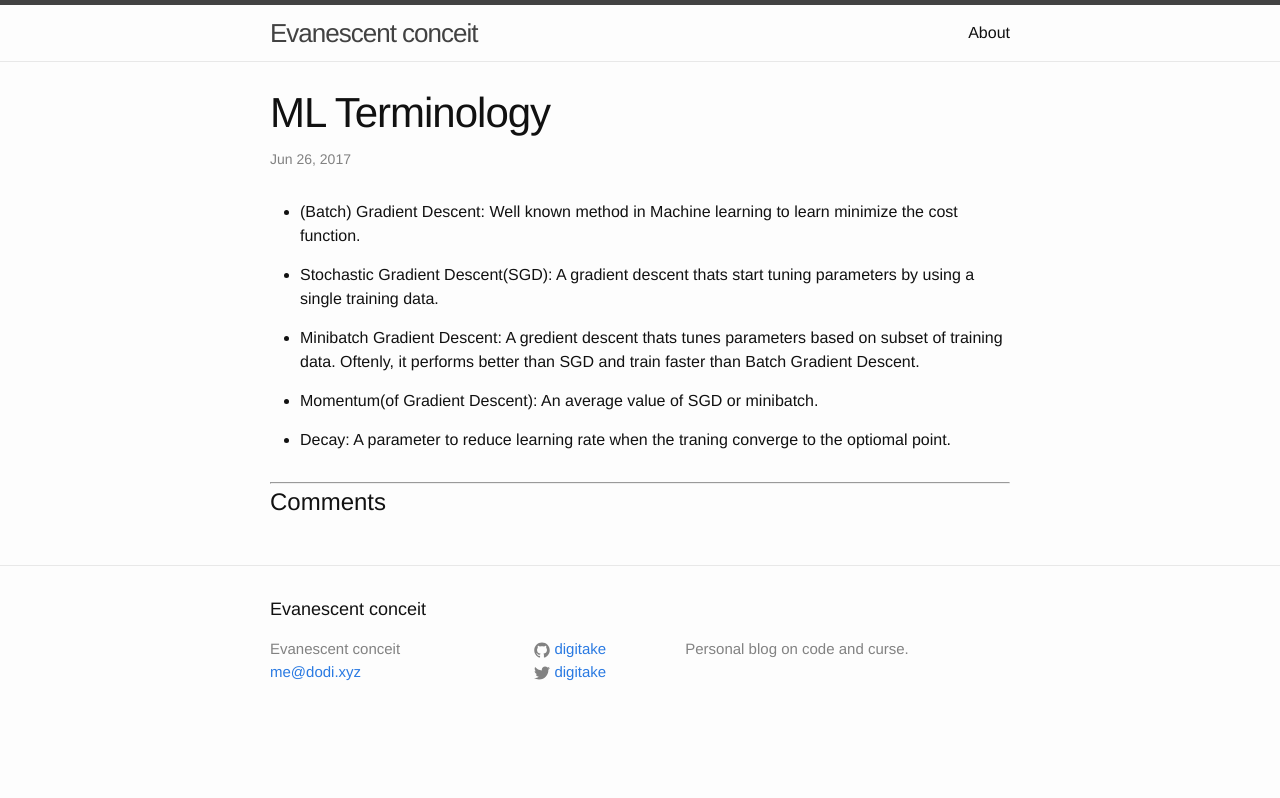
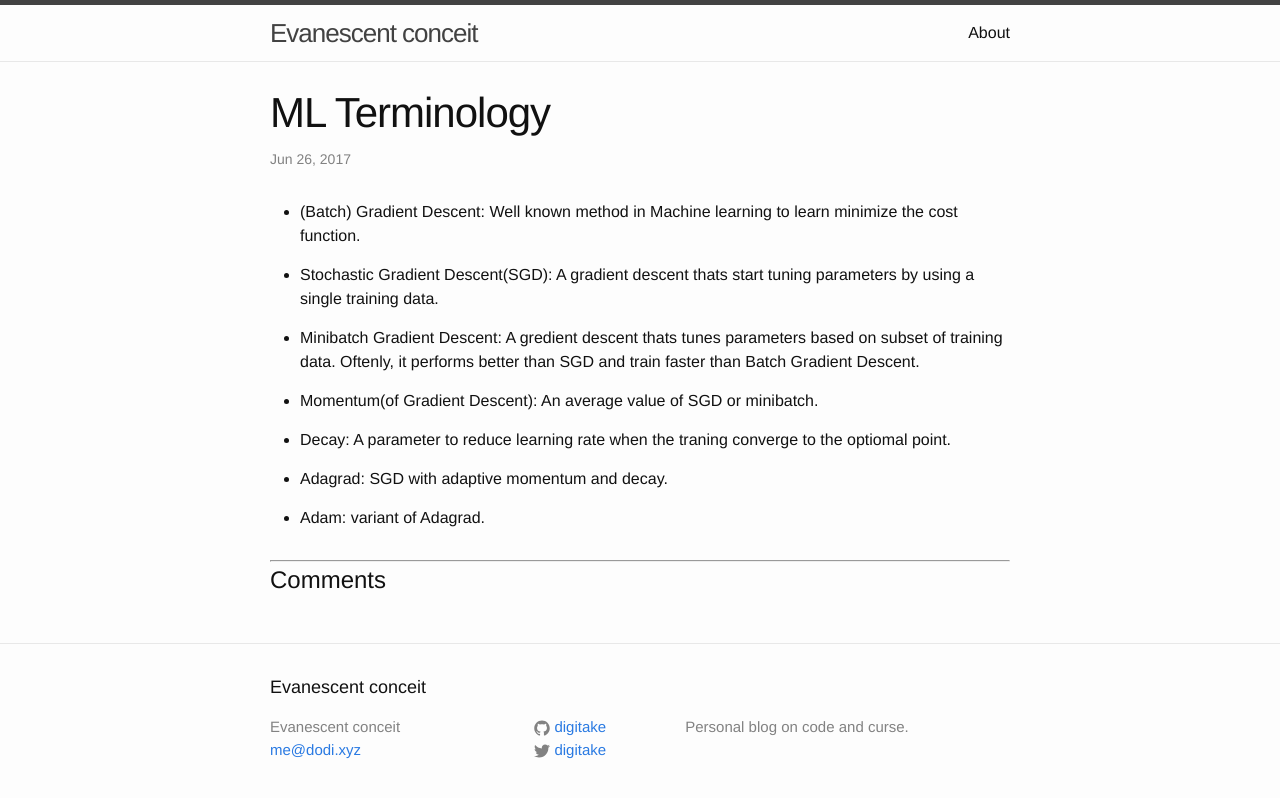
Before and after one commit to digitake/digitake.github.io, a Jekyll site: the page built from _posts/2017-06-27-ML-Terminology.markdown, in a window 1280 px wide. Shown: the top 798 px of the page. Built offline with Jekyll 4.4.1, drawn with Linux system fonts in a browser that asks for light colours.

Commit message:
Add Adagrad and Adam

```diff
--- a/_posts/2017-06-27-ML-Terminology.markdown
+++ b/_posts/2017-06-27-ML-Terminology.markdown
@@ -20,3 +20,7 @@
 
 - Decay: A parameter to reduce learning rate when the traning converge to the
 optiomal point.
+
+- Adagrad: SGD with adaptive momentum and decay.
+
+- Adam: variant of Adagrad.
```
